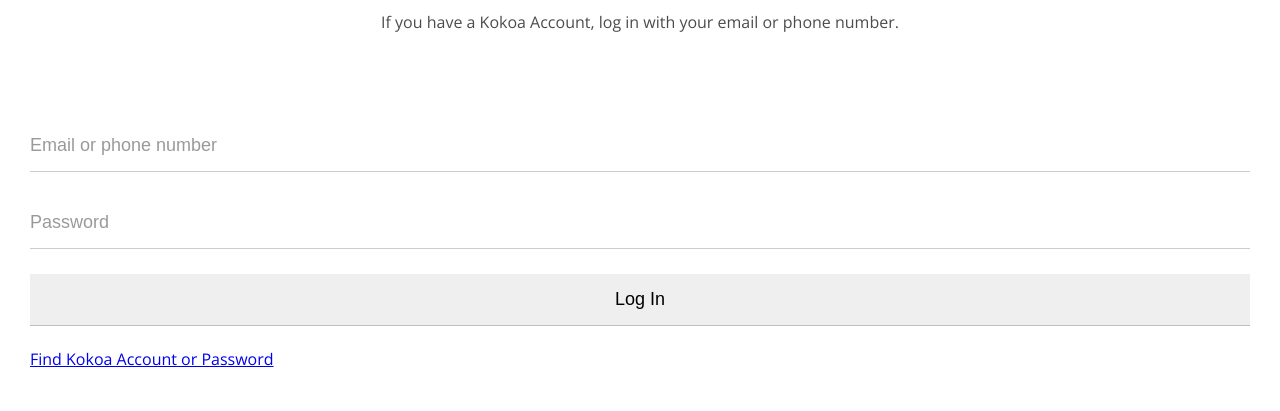
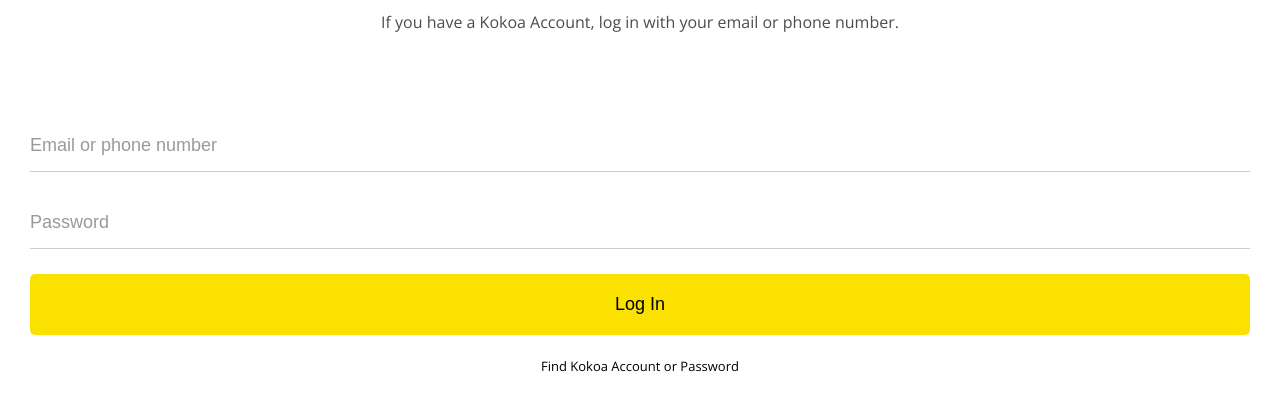
Before and after one commit to kor-sams-dev/study_html.github.io, a plain HTML site: page index.html in a window 1280 px wide. Shown: the part 167-578 px from the top of the page. Drawn offline with nearby package versions, Linux system fonts and the light colour scheme.

Commit message:
change submit pritty and end clone one page

```diff
--- a/css/styles.css
+++ b/css/styles.css
@@ -35,9 +35,13 @@
   padding: 15px 0;
   border: none;
   font-size: 18px;
+  margin-bottom: 25px;
+}
+
+#login-form input:not([type="submit"]){
+  border-bottom: none;
+  transition: border-color 0.3s ease-in-out;
   border-bottom: 1px solid rgba(0,0,0,0.2);
-  margin-bottom: 25px;
-  transition: border-color 0.3s ease-in-out;
 }
 
 #login-form input::placeholder{
@@ -47,3 +51,17 @@
 #login-form input:focus{
   border-color: var(--yellow);
 }
+
+#login-form input[type="submit"]{
+  background-color: var(--yellow);
+  cursor: pointer;
+  padding: 20px 0px;
+  border-radius: 5px;
+}
+
+#login-form a{
+  text-align: center;
+  text-decoration: none;
+  color: inherit;
+  font-size: 13px;
+}
```
Also changed, not shown: 1 other file.
